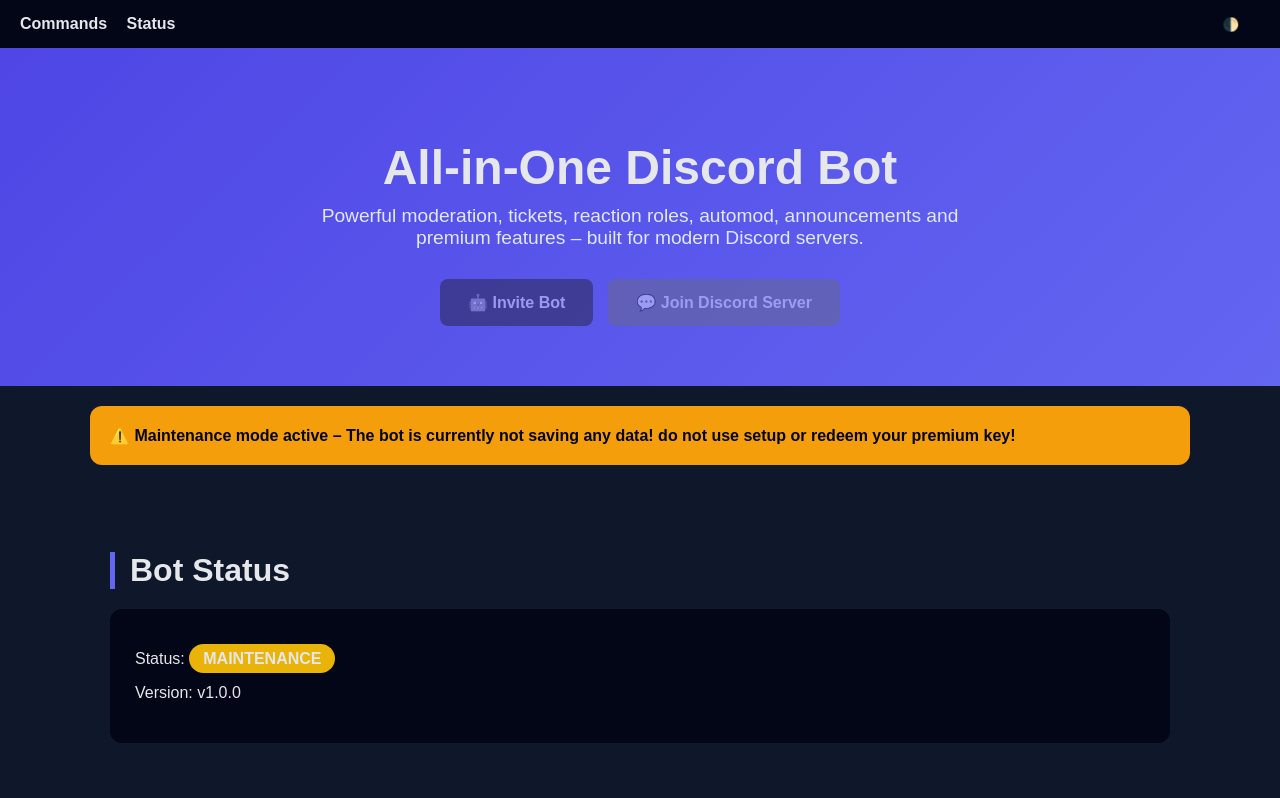
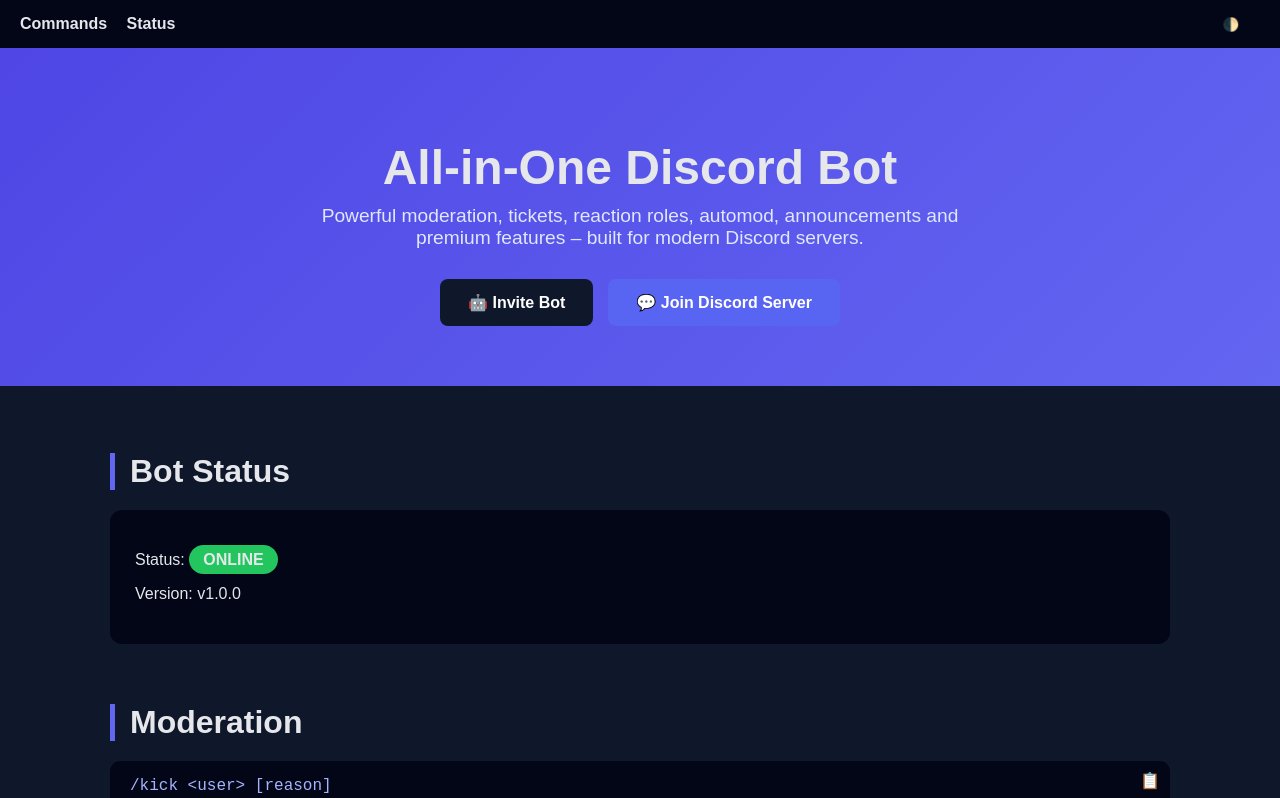
Before and after one commit to Moin102345-dev/Moin102345-dev-bot.github.io, a plain HTML site: page index.html in a window 1280 px wide. Shown: the top 798 px of the page. Drawn offline with Linux system fonts and the light colour scheme.

Commit message:
Update index.html

```diff
--- a/index.html
+++ b/index.html
@@ -93,12 +93,12 @@ footer { text-align:center; padding:30px 20px; background:var(--bg2); color:#94a
   <p>Powerful moderation, tickets, reaction roles, automod, announcements and premium features – built for modern Discord servers.</p>
 
   <div class="button-group">
-    <a id="inviteBtn" class="invite-btn" href="https://discord.com/oauth2/authorize?client_id=1370876070319882421&permissions=8&integration_type=0&scope=bot" target="_blank">🤖 Invite Bot</a>
+    <a id="inviteBtn" class="invite-btn" href="https://discord.com/oauth2/authorize?client_id=1370876070319882421&permissions=8&scope=bot" target="_blank">🤖 Invite Bot</a>
     <a id="serverBtn" class="invite-btn server-btn" href="https://discord.gg/9DfJWYDsdp" target="_blank">💬 Join Discord Server</a>
   </div>
 </header>
 
-<div id="maintenanceWarning">⚠️ Maintenance mode active – The bot is currently not saving any data! do not use setup or redeem your premium key!</div>
+<div id="maintenanceWarning">⚠️ Maintenance mode active – The bot is currently not saving any data! Do not use setup or redeem your premium key!</div>
 
 <main id="commands">
 
@@ -186,18 +186,27 @@ footer { text-align:center; padding:30px 20px; background:var(--bg2); color:#94a
 <button id="topBtn" onclick="scrollTo({top:0,behavior:'smooth'})">⬆</button>
 
 <script>
-const BOT_STATUS = "MAINTENANCE"; // ONLINE | MAINTENANCE | OFFLINE
+const BOT_STATUS = "ONLINE"; // ONLINE | MAINTENANCE | OFFLINE
 const badge = document.getElementById("statusBadge");
 const inviteBtn = document.getElementById("inviteBtn");
 const serverBtn = document.getElementById("serverBtn");
 const warn = document.getElementById("maintenanceWarning");
 
-if(BOT_STATUS==="ONLINE"){ badge.textContent="ONLINE"; badge.className="badge online"; }
-else if(BOT_STATUS==="MAINTENANCE"){
-  badge.textContent="MAINTENANCE"; badge.className="badge maintenance";
-  inviteBtn.classList.add("disabled"); serverBtn.classList.add("disabled"); warn.style.display="block";
+// Status-Logik: Server-Button bleibt aktiv während Maintenance
+if(BOT_STATUS==="ONLINE"){
+    badge.textContent="ONLINE";
+    badge.className="badge online";
+} else if(BOT_STATUS==="MAINTENANCE"){
+    badge.textContent="MAINTENANCE";
+    badge.className="badge maintenance";
+    inviteBtn.classList.add("disabled");
+    serverBtn.classList.remove("disabled"); // Discord Server beitreten bleibt möglich
+    warn.style.display="block";
 } else {
-  badge.textContent="OFFLINE"; badge.className="badge offline"; inviteBtn.classList.add("disabled"); serverBtn.classList.add("disabled");
+    badge.textContent="OFFLINE";
+    badge.className="badge offline";
+    inviteBtn.classList.add("disabled");
+    serverBtn.classList.add("disabled");
 }
 
 // Copy-to-Clipboard
```
